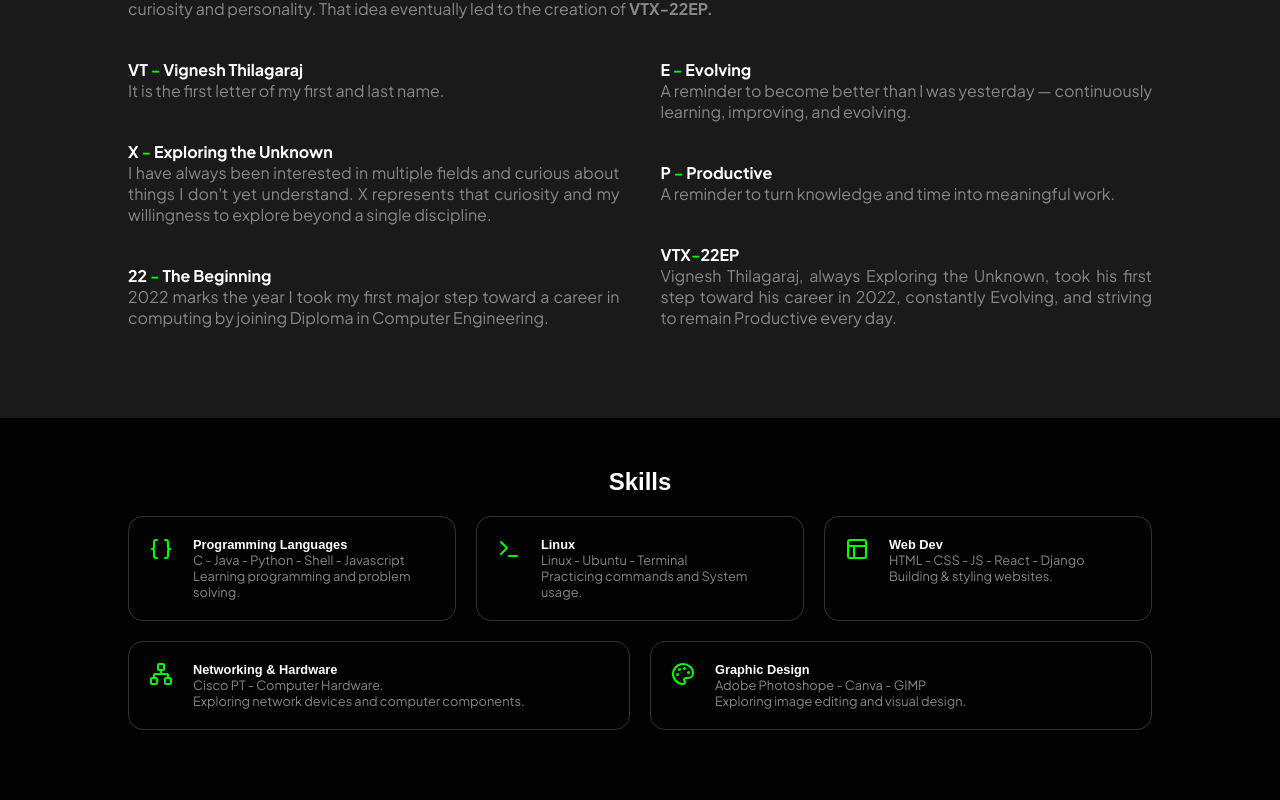
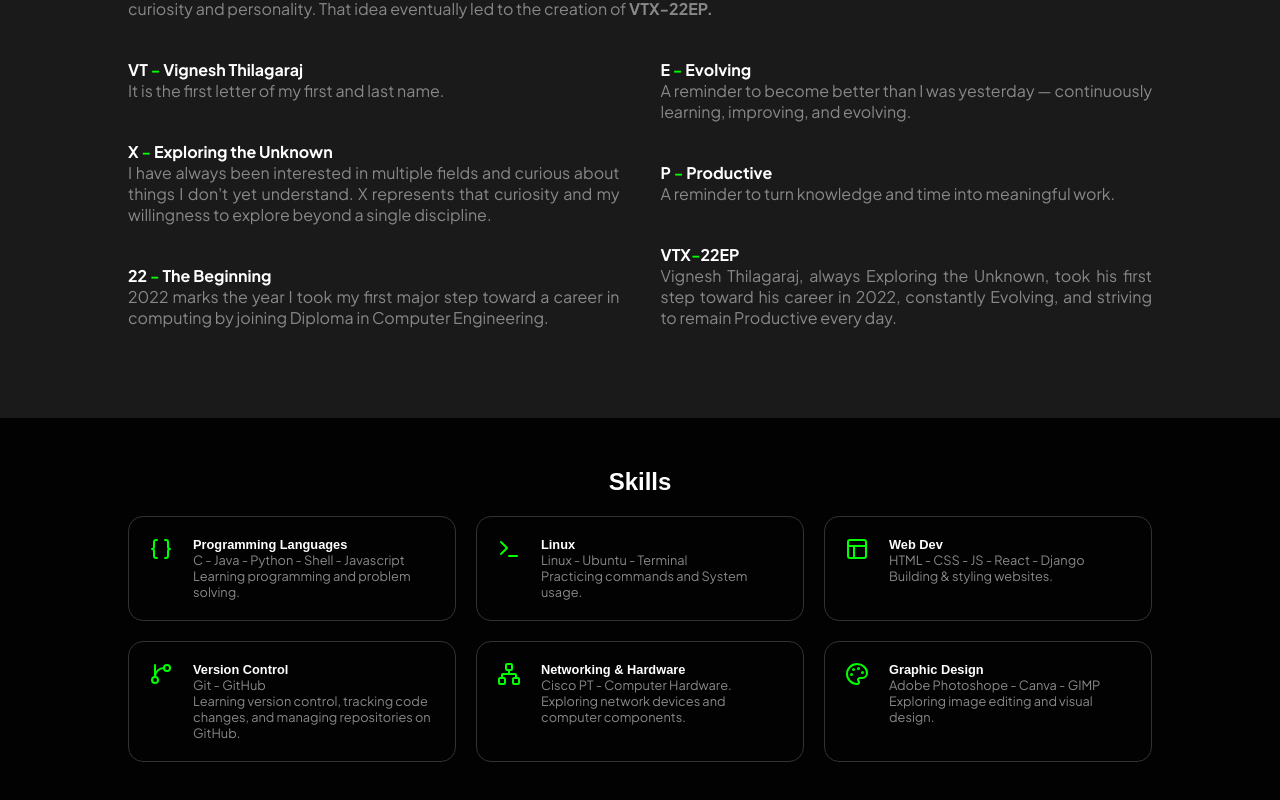
Before and after one commit to vtx-22ep/vtx-portfo, a React (Vite) app: page / in a window 1280 px wide. Shown: the part 2376-3176 px from the top of the page. Built offline with nearby package versions, Linux system fonts and the light colour scheme; a web font is replaced by a local one.

Commit message:
A new skill added to the Skills section.

```diff
--- a/src/components/Skills/Skills.jsx
+++ b/src/components/Skills/Skills.jsx
@@ -1,4 +1,4 @@
-import { Braces, Terminal, PanelsTopLeft, Palette, Network } from 'lucide-react'
+import { Braces, Terminal, PanelsTopLeft, Palette, Network, GitBranch } from 'lucide-react'
 import './Skills.css'
 import SkillsCard from './SkillsCard'
 
@@ -28,6 +28,12 @@ const Skills = () => {
                             description = "Building & styling websites."
                         />
                         <SkillsCard
+                            icon = { GitBranch }
+                            title = "Version Control"
+                            skills = "Git - GitHub"
+                            description = "Learning version control, tracking code changes, and managing repositories on GitHub."
+                        />
+                        <SkillsCard
                             icon = { Network }
                             title = "Networking & Hardware"
                             skills = "Cisco PT - Computer Hardware."
```
